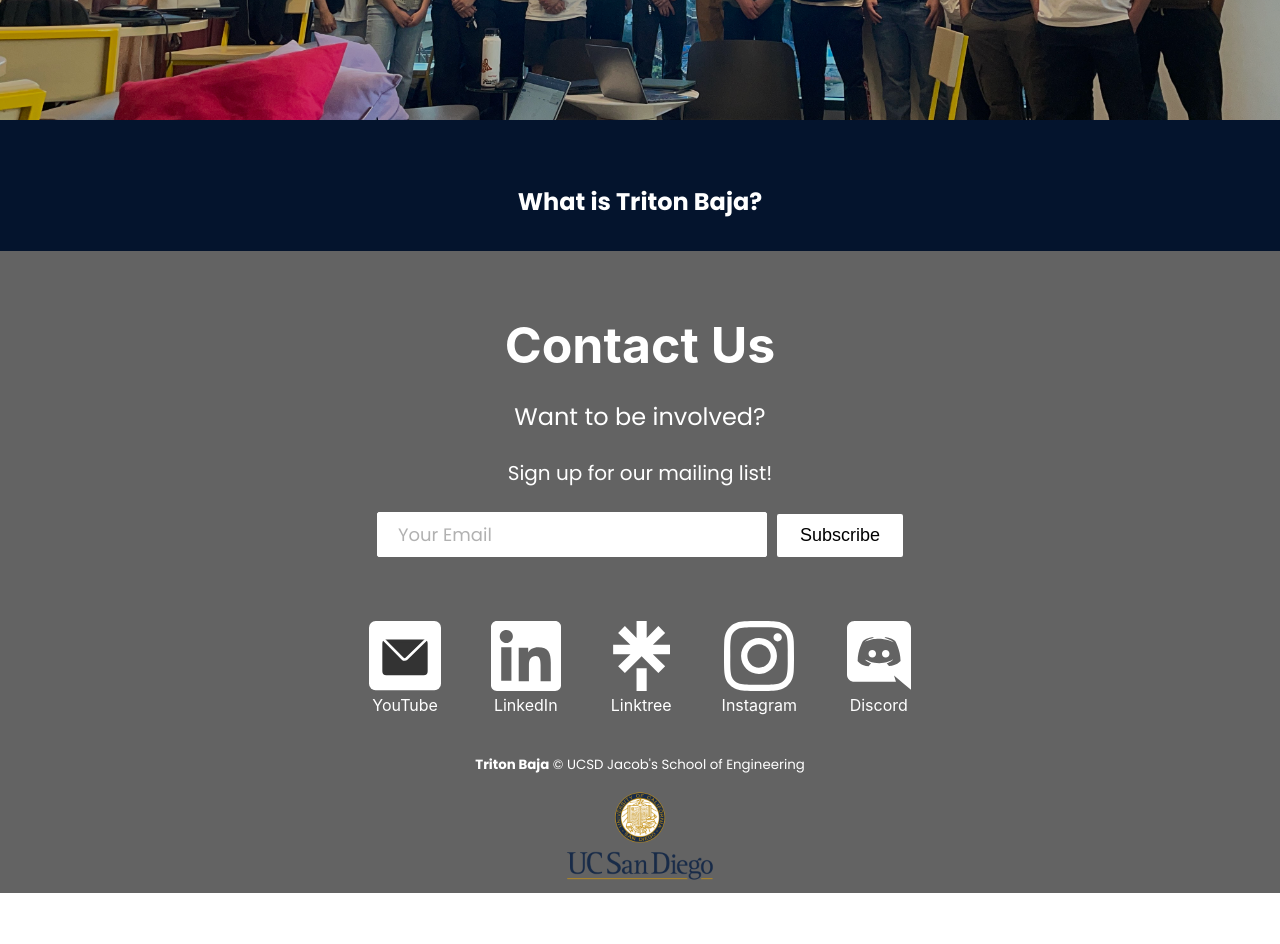
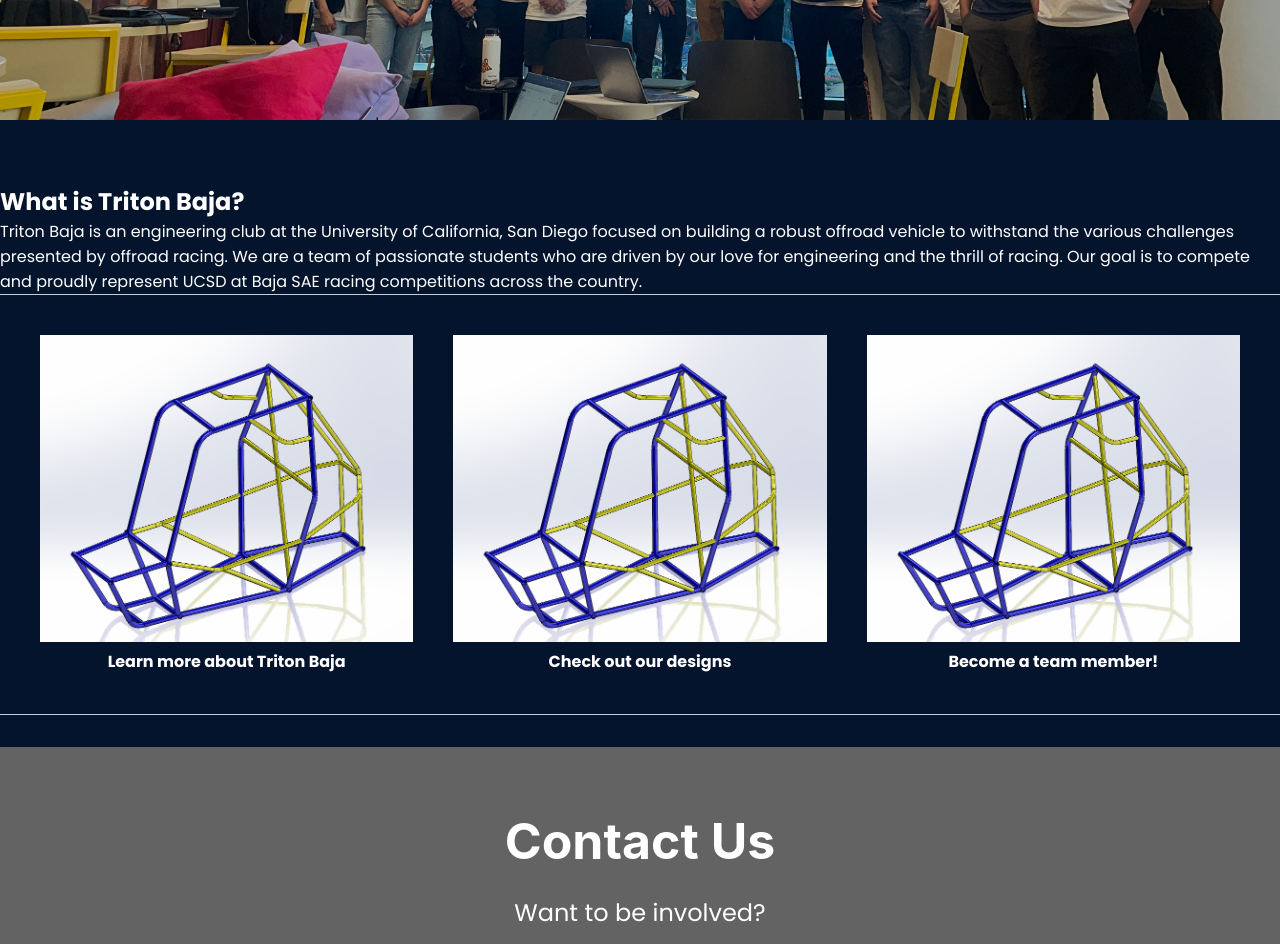
Before and after one commit to Triton-Baja/triton-baja-website, a React (Create React App) app: page / in a window 1280 px wide. Shown: the part 680-1624 px from the top of the page. Before the commit the page ends 1573 px from the top, so only its background shows below. Built offline with nearby package versions, Linux system fonts and the light colour scheme.

Commit message:
added structure to LandingWelcome
added links to other pages + images to be set later to the LandingWelcome to reflect structure in drawing on discord, should be easy to move to a separate component in future if needed

```diff
--- a/src/components/LandingWelcome/LandingWelcome.css
+++ b/src/components/LandingWelcome/LandingWelcome.css
@@ -19,3 +19,30 @@
     align-items: center;
     text-align: left;
 }
+
+.landing-group {
+    display: flex;
+    justify-content: space-around;
+    padding: 20px;
+    border-top: 1px solid #ccc;
+    border-bottom: 1px solid #ccc;
+    font-family: 'Poppins', sans-serif !important;
+    color: rgb(255,255,255);
+
+  }
+
+.landing-box {
+    flex: 1;
+    padding: 20px;
+    text-align: center;
+  }
+
+  .landing-box img {
+    max-width: 100%;
+    height: auto;
+  }
+  .redirect {
+    text-decoration: none;
+    font-weight: bold;
+    color: rgb(255,255,255);
+  }
--- a/src/components/LandingWelcome/LandingWelcome.js
+++ b/src/components/LandingWelcome/LandingWelcome.js
@@ -2,14 +2,44 @@ import React from 'react';
 import '../../App.css';
 import './LandingWelcome.css';
 import { CoolButton } from '../CoolButton/CoolButton';
+import carImage from '../../car-image.webp';
 
 function LandingWelcome() {
     return (
+        <div>
         <div className='landing-container'>
             <section className='landing-subscription-heading'>
                 <h1>What is Triton Baja?</h1>
+                <p>
+                    Triton Baja is an engineering club at the University of California, San Diego focused on building
+                    a robust offroad vehicle to withstand the various challenges presented by offroad racing.
+                    We are a team of passionate students who are driven by our love for engineering and the thrill of racing.
+                    Our goal is to compete and proudly represent UCSD at Baja
+SAE racing competitions across the country.
 
+                </p>
             </section>
+            <section className='landing-group'>
+                <div className="landing-box">
+                    <a href="team" className="redirect">
+                        <img src={carImage} alt="baja car" />
+                        Learn more about Triton Baja
+                    </a>
+                </div>
+                <div className="landing-box">
+                    <a href="design" className="redirect">
+                        <img src={carImage} alt="baja car" />
+                        Check out our designs
+                    </a>
+                </div>
+                <div className="landing-box">
+                    <a href="involved" className="redirect">
+                        <img src={carImage} alt="baja car" />
+                        Become a team member!
+                    </a>
+                </div>
+            </section>
+        </div>
         </div>
 
     );
```
Also changed, not shown: src/car-image.webp (added).
